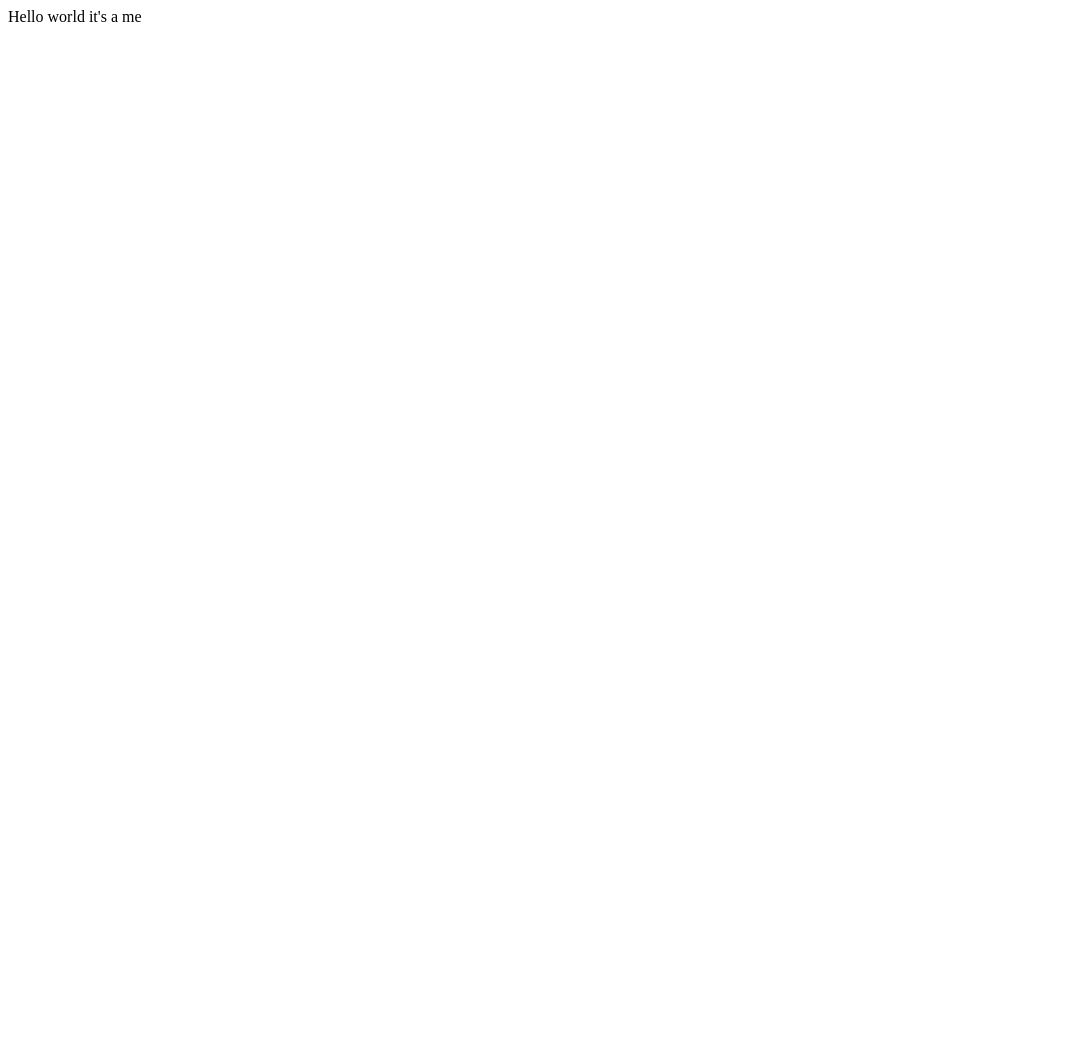
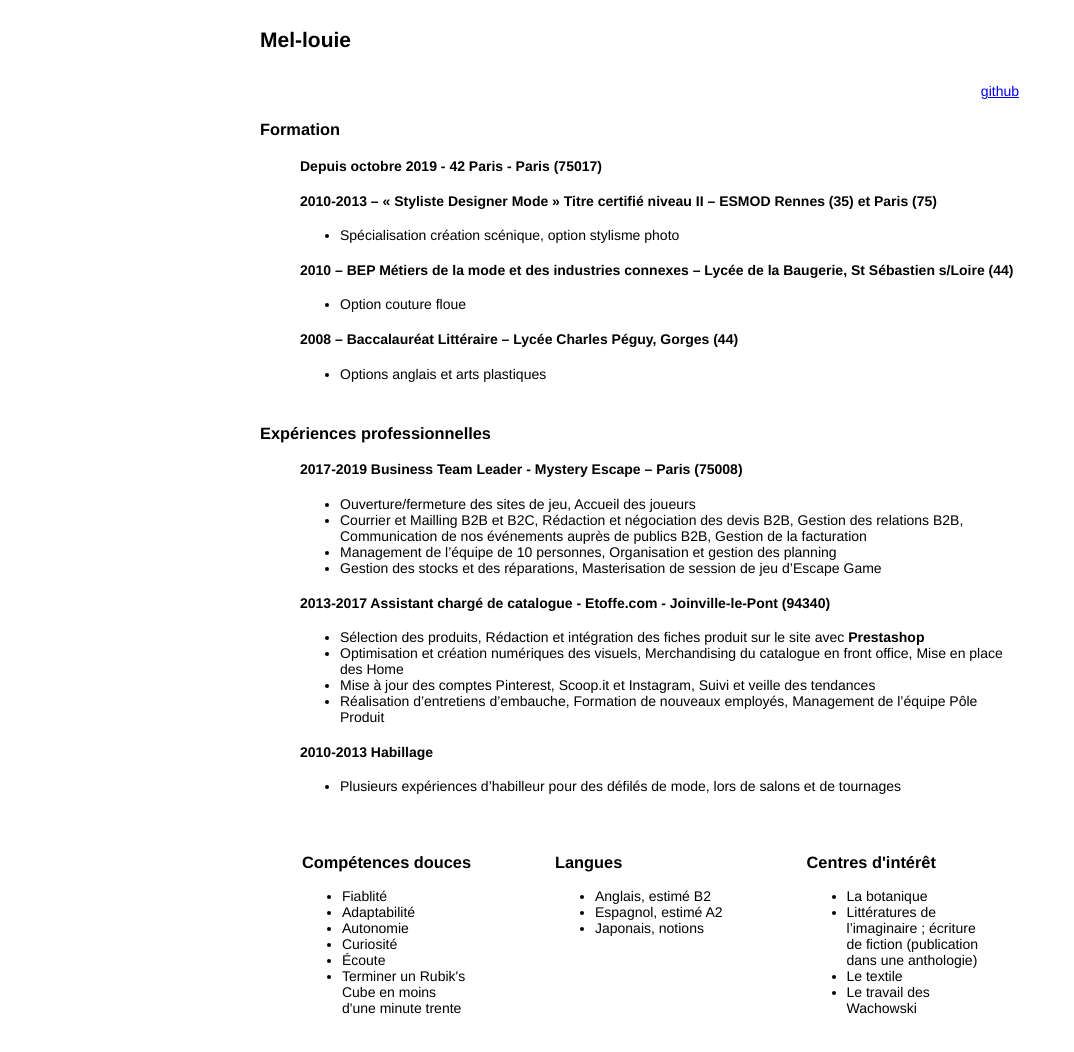
Before and after one commit to Mel-louie/mel-louie.github.io, a plain HTML site: page index.html in a window 1280 px wide. Shown: the whole page, without its empty margins (0-1074 px from the left). Before the commit the page ends 800 px from the top, so only its background shows below. Drawn offline with Linux system fonts and the light colour scheme.

Commit message:
feat: build a real index and add a light css

```diff
--- a/index.html
+++ b/index.html
@@ -1,2 +1,111 @@
-Hello world
-it's a me
+<!DOCTYPE html>
+<head>
+	<title>CV Mel-louie</title>
+<link rel="stylesheet" href="style.css">
+
+</head>
+<body>
+	<header>
+		<h2>Mel-louie</h2>
+		<ul class="contact-column-left" title="mail and phone">
+
+		</ul>
+		<ul class="contact-column-right" title="web">
+			<!-- <li>Web</li> -->
+			<li><a href="https://github.com/Mel-louie/">github</a></li>
+		</ul>
+	</header>
+	<section id="education"><h3>Formation</h3>
+		<ul title="education">
+			<li>
+				<h4>Depuis octobre 2019 - <strong>42 Paris</strong> - Paris (75017)</h4>
+				<ul>
+					<!-- <li>Stuff about your degree, what techno ????????????</li> -->
+				</ul>
+			</li>
+			<li>
+				<h4>2010-2013 – « Styliste Designer Mode » Titre certifié niveau II – ESMOD Rennes (35) et Paris (75)</h4>
+				<ul>
+					<li>Spécialisation création scénique, option stylisme photo</li>
+				</ul>
+			</li>
+			<li>
+				<h4>2010 – BEP Métiers de la mode et des industries connexes – Lycée de la Baugerie, St Sébastien s/Loire (44)</h4>
+				<ul>
+					<li>Option couture floue</li>
+				</ul>
+			</li>
+			<li>
+				<h4>2008 – Baccalauréat Littéraire – Lycée Charles Péguy, Gorges (44)</h4>
+				<ul>
+					<li>Options anglais et arts plastiques</li>
+				</ul>
+			</li>
+		</ul>
+	</section>
+	<section id="experience"><h3>Expériences professionnelles</h3>
+		<ul title="experience">
+			<li>
+				<h4>2017-2019 Business Team Leader - Mystery Escape – Paris (75008)</h4>
+				<ul>
+					<li>Ouverture/fermeture des sites de jeu, Accueil des joueurs</li>
+					<li>Courrier et Mailling B2B et B2C, Rédaction et négociation des devis B2B, Gestion des relations B2B, Communication de nos événements auprès de publics B2B, Gestion de la facturation</li>
+					<li>Management de l’équipe de 10 personnes, Organisation et gestion des planning</li>
+					<li>Gestion des stocks et des réparations, Masterisation de session de jeu d’Escape Game</li>
+				</ul>
+			</li>
+			<li>
+				<h4>2013-2017 Assistant chargé de catalogue - Etoffe.com - Joinville-le-Pont (94340)</h4>
+				<ul>
+					<li>Sélection des produits, Rédaction et intégration des fiches produit sur le site avec <strong>Prestashop</strong></li>
+					<li>Optimisation et création numériques des visuels, Merchandising du catalogue en front office, Mise en place des Home</li>
+					<li>Mise à jour des comptes Pinterest, Scoop.it et Instagram, Suivi et veille des tendances</li>
+					<li>Réalisation d’entretiens d’embauche, Formation de nouveaux employés, Management de l’équipe Pôle Produit</li>
+				</ul>
+			</li>
+			<li>
+				<h4>2010-2013 Habillage</h4>
+				<ul>
+					<li>Plusieurs expériences d’habilleur pour des défilés de mode, lors de salons et de tournages</li>
+				</ul>
+			</li>
+		</ul>
+	</section>
+
+
+	<section class="container">
+		<div class="other">
+			<h3>Compétences douces</h3>
+			<ul>
+				<li>Fiablité</li>
+				<li>Adaptabilité</li>
+				<li>Autonomie</li>
+				<li>Curiosité</li>
+				<li>Écoute</li>
+				<li>Terminer un Rubik's<br />Cube en moins<br />d'une minute trente</li>
+			</ul>
+		</div>
+		<div >
+			<h3>Langues</h3>
+			<ul>
+				<li>Anglais, estimé B2</li>
+				<li>Espagnol, estimé A2</li>
+				<li>Japonais, notions</li>
+			</ul>
+		</div>
+		<div >
+			<h3>Centres d'intérêt</h3>
+			<ul>
+				<li>La botanique</li>
+				<li>Littératures de<br />l’imaginaire ; écriture<br />de fiction (publication<br />dans une anthologie)</li>
+				<li>Le textile</li>
+				<li>Le travail des<br />Wachowski</li>
+
+			</ul>
+		</div>
+	</section>
+
+
+
+</body>
+</html>
--- /dev/null
+++ b/style.css
@@ -0,0 +1,44 @@
+body {
+	margin: 2em auto;
+    max-width: 760px;
+    width: 65%;
+	background: white;
+	color: black;
+	font: 14px 'Helvetica Neue', Arial, sans-serif;
+}
+section {
+    clear: both;
+    margin-top: 3em;
+}
+li {
+    list-style-type: disc;
+}
+section > ul > li,
+header > ul > li {
+    list-style-type: none;
+    margin-bottom: .5em;
+}
+.headline-name {
+    border-bottom: 1px solid black;
+    padding-bottom: .5em;
+}
+.contact-column-left {
+    float: left;
+    padding: 0 1px;
+}
+.contact-column-right {
+    float: right;
+    padding: 0 1px;
+}
+
+.container {
+	display: flex;
+	justify-content: space-around;
+  }
+
+
+.other {
+	/* width: 100px;
+	height: 200px;
+	background-color: red; */
+}
```
